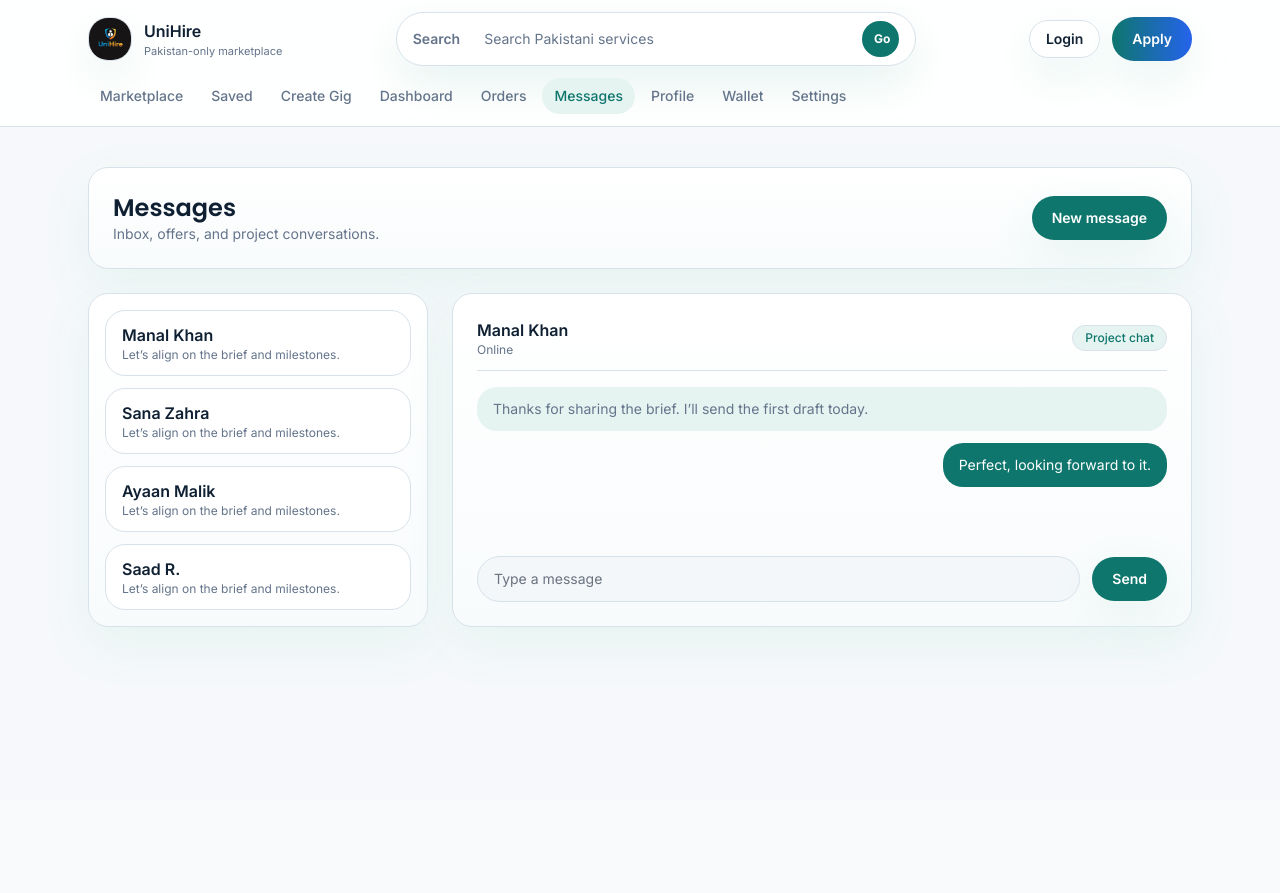
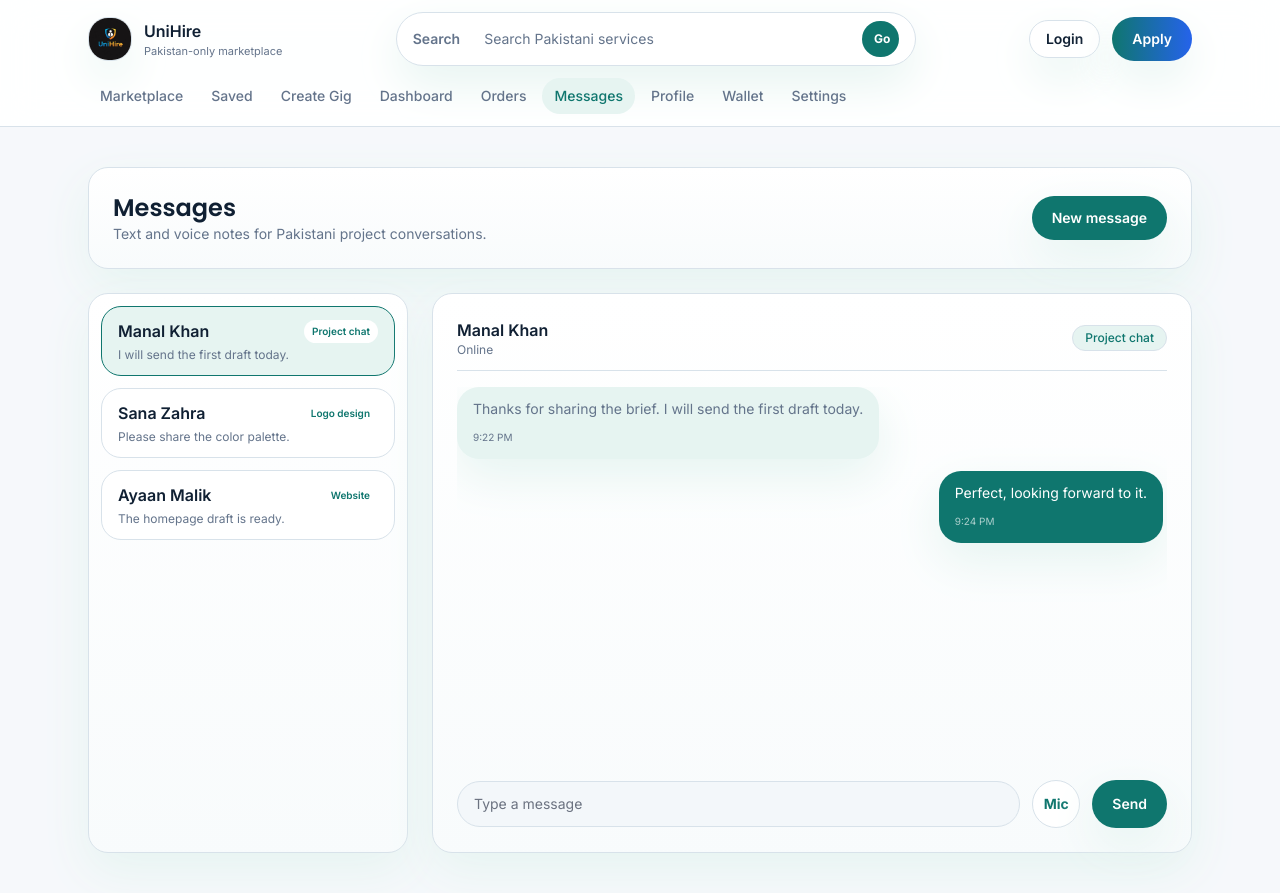
Before and after one commit to manalk14322-max/gig, a React (Vite) app in the folder gig-system/client/: page /gig/messages in a window 1280 px wide. Before the commit the page ends 800 px from the top, so only its background shows below. Built offline with nearby package versions, Linux system fonts and the light colour scheme; no server answers.

Commit message:
Add voice messages to chat

```diff
--- a/gig-system/client/src/pages/Messages.jsx
+++ b/gig-system/client/src/pages/Messages.jsx
@@ -1,50 +1,292 @@
+import { useRef, useState } from 'react';
+
+const initialConversations = [
+  {
+    id: 'chat-1',
+    name: 'Manal Khan',
+    status: 'Online',
+    tag: 'Project chat',
+    lastMessage: 'I will send the first draft today.',
+    messages: [
+      {
+        id: 'm-1',
+        type: 'text',
+        from: 'them',
+        text: 'Thanks for sharing the brief. I will send the first draft today.',
+        time: '9:22 PM',
+      },
+      {
+        id: 'm-2',
+        type: 'text',
+        from: 'me',
+        text: 'Perfect, looking forward to it.',
+        time: '9:24 PM',
+      },
+    ],
+  },
+  {
+    id: 'chat-2',
+    name: 'Sana Zahra',
+    status: 'Replies in minutes',
+    tag: 'Logo design',
+    lastMessage: 'Please share the color palette.',
+    messages: [
+      { id: 'm-3', type: 'text', from: 'them', text: 'Please share the color palette.', time: '8:10 PM' },
+    ],
+  },
+  {
+    id: 'chat-3',
+    name: 'Ayaan Malik',
+    status: 'Away',
+    tag: 'Website',
+    lastMessage: 'The homepage draft is ready.',
+    messages: [
+      { id: 'm-4', type: 'text', from: 'them', text: 'The homepage draft is ready.', time: '7:45 PM' },
+    ],
+  },
+];
+
+function nowTime() {
+  return new Date().toLocaleTimeString('en-PK', { hour: 'numeric', minute: '2-digit' });
+}
+
+function VoiceBubble({ message }) {
+  return (
+    <div className="min-w-[220px] space-y-2">
+      <div className="flex items-center gap-3">
+        <span className={`grid h-9 w-9 place-items-center rounded-full ${message.from === 'me' ? 'bg-white/20' : 'bg-primary/10'}`}>
+          <span className="h-3 w-3 rounded-full bg-current" />
+        </span>
+        <div className="flex-1">
+          <audio controls src={message.audioUrl} className="h-9 w-full min-w-0" />
+        </div>
+      </div>
+      <p className={`text-[11px] ${message.from === 'me' ? 'text-white/70' : 'text-muted'}`}>
+        Voice message {message.duration ? `- ${message.duration}s` : ''}
+      </p>
+    </div>
+  );
+}
+
 export default function Messages() {
+  const [conversations, setConversations] = useState(initialConversations);
+  const [activeId, setActiveId] = useState(initialConversations[0].id);
+  const [messageText, setMessageText] = useState('');
+  const [recording, setRecording] = useState(false);
+  const [recordingSeconds, setRecordingSeconds] = useState(0);
+  const [recordingError, setRecordingError] = useState('');
+  const recorderRef = useRef(null);
+  const chunksRef = useRef([]);
+  const timerRef = useRef(null);
+  const secondsRef = useRef(0);
+
+  const activeChat = conversations.find((chat) => chat.id === activeId) || conversations[0];
+
+  const updateActiveChat = (updater) => {
+    setConversations((prev) => prev.map((chat) => (chat.id === activeId ? updater(chat) : chat)));
+  };
+
+  const sendText = () => {
+    const text = messageText.trim();
+    if (!text) return;
+    const nextMessage = {
+      id: `text-${Date.now()}`,
+      type: 'text',
+      from: 'me',
+      text,
+      time: nowTime(),
+    };
+    updateActiveChat((chat) => ({
+      ...chat,
+      lastMessage: text,
+      messages: [...chat.messages, nextMessage],
+    }));
+    setMessageText('');
+  };
+
+  const startRecording = async () => {
+    setRecordingError('');
+    if (!navigator.mediaDevices?.getUserMedia || !window.MediaRecorder) {
+      setRecordingError('Voice recording is not supported in this browser.');
+      return;
+    }
+
+    try {
+      const stream = await navigator.mediaDevices.getUserMedia({ audio: true });
+      const recorder = new MediaRecorder(stream);
+      chunksRef.current = [];
+
+      recorder.ondataavailable = (event) => {
+        if (event.data.size > 0) chunksRef.current.push(event.data);
+      };
+
+      recorder.onstop = () => {
+        stream.getTracks().forEach((track) => track.stop());
+        clearInterval(timerRef.current);
+        const audioBlob = new Blob(chunksRef.current, { type: recorder.mimeType || 'audio/webm' });
+        if (!audioBlob.size) return;
+        const audioUrl = URL.createObjectURL(audioBlob);
+        const duration = secondsRef.current || 1;
+        const voiceMessage = {
+          id: `voice-${Date.now()}`,
+          type: 'voice',
+          from: 'me',
+          audioUrl,
+          duration,
+          time: nowTime(),
+        };
+        updateActiveChat((chat) => ({
+          ...chat,
+          lastMessage: 'Voice message',
+          messages: [...chat.messages, voiceMessage],
+        }));
+        setRecordingSeconds(0);
+      };
+
+      recorderRef.current = recorder;
+      recorder.start();
+      setRecording(true);
+      setRecordingSeconds(0);
+      secondsRef.current = 0;
+      timerRef.current = setInterval(() => {
+        secondsRef.current += 1;
+        setRecordingSeconds(secondsRef.current);
+      }, 1000);
+    } catch {
+      setRecordingError('Microphone permission is needed to send a voice message.');
+    }
+  };
+
+  const stopRecording = () => {
+    if (!recorderRef.current || recorderRef.current.state === 'inactive') return;
+    recorderRef.current.stop();
+    setRecording(false);
+  };
+
+  const cancelRecording = () => {
+    if (recorderRef.current && recorderRef.current.state !== 'inactive') {
+      recorderRef.current.onstop = null;
+      recorderRef.current.stream?.getTracks().forEach((track) => track.stop());
+      recorderRef.current.stop();
+    }
+    clearInterval(timerRef.current);
+    chunksRef.current = [];
+    secondsRef.current = 0;
+    setRecording(false);
+    setRecordingSeconds(0);
+  };
+
   return (
     <div className="space-y-6">
-      <section className="card p-6">
+      <section className="card p-5 sm:p-6">
         <div className="flex flex-col gap-4 md:flex-row md:items-center md:justify-between">
           <div>
             <h1 className="font-display text-2xl font-semibold">Messages</h1>
-            <p className="text-sm text-muted">Inbox, offers, and project conversations.</p>
+            <p className="text-sm text-muted">Text and voice notes for Pakistani project conversations.</p>
           </div>
-          <button className="btn-primary text-sm">New message</button>
+          <button className="btn-primary text-sm" type="button">
+            New message
+          </button>
         </div>
       </section>
 
-      <section className="grid gap-6 lg:grid-cols-[340px,1fr]">
-        <div className="card p-4 space-y-3">
-          {['Manal Khan', 'Sana Zahra', 'Ayaan Malik', 'Saad R.'].map((item) => (
-            <button key={item} className="w-full rounded-2xl border border-border-color bg-card-bg px-4 py-3 text-left">
-              <p className="font-semibold text-ink">{item}</p>
-              <p className="text-xs text-muted">Let’s align on the brief and milestones.</p>
+      <section className="grid gap-6 lg:grid-cols-[320px,1fr]">
+        <div className="card hide-scrollbar flex gap-3 overflow-x-auto p-3 lg:block lg:space-y-3 lg:overflow-visible">
+          {conversations.map((chat) => (
+            <button
+              key={chat.id}
+              className={`min-w-[240px] rounded-2xl border px-4 py-3 text-left transition lg:w-full lg:min-w-0 ${
+                activeId === chat.id
+                  ? 'border-primary bg-soft'
+                  : 'border-border-color bg-card-bg hover:border-primary/40'
+              }`}
+              onClick={() => setActiveId(chat.id)}
+              type="button"
+            >
+              <div className="flex items-center justify-between gap-3">
+                <p className="font-semibold text-ink">{chat.name}</p>
+                <span className="rounded-full bg-white px-2 py-1 text-[10px] font-semibold text-primary">
+                  {chat.tag}
+                </span>
+              </div>
+              <p className="mt-1 text-xs text-muted">{chat.lastMessage}</p>
             </button>
           ))}
         </div>
 
-        <div className="card flex flex-col gap-4 p-6">
+        <div className="card flex min-h-[560px] flex-col gap-4 p-4 sm:p-6">
           <div className="flex flex-col gap-2 border-b border-border-color pb-3 sm:flex-row sm:items-center sm:justify-between">
             <div>
-              <p className="font-semibold text-ink">Manal Khan</p>
-              <p className="text-xs text-muted">Online</p>
+              <p className="font-semibold text-ink">{activeChat.name}</p>
+              <p className="text-xs text-muted">{activeChat.status}</p>
             </div>
-            <span className="tag">Project chat</span>
+            <span className="tag w-fit">{activeChat.tag}</span>
           </div>
 
-          <div className="flex-1 space-y-3 text-sm">
-            <div className="rounded-2xl bg-soft px-4 py-3 text-muted">
-              Thanks for sharing the brief. I’ll send the first draft today.
+          <div className="flex-1 space-y-3 overflow-y-auto pr-1 text-sm">
+            {activeChat.messages.map((message) => (
+              <div
+                key={message.id}
+                className={`flex ${message.from === 'me' ? 'justify-end' : 'justify-start'}`}
+              >
+                <div
+                  className={`max-w-[88%] rounded-[22px] px-4 py-3 shadow-soft sm:max-w-[70%] ${
+                    message.from === 'me' ? 'bg-primary text-white' : 'bg-soft text-muted'
+                  }`}
+                >
+                  {message.type === 'voice' ? <VoiceBubble message={message} /> : <p>{message.text}</p>}
+                  <p className={`mt-2 text-[10px] ${message.from === 'me' ? 'text-white/65' : 'text-muted'}`}>
+                    {message.time}
+                  </p>
+                </div>
+              </div>
+            ))}
+          </div>
+
+          {recording && (
+            <div className="flex flex-col gap-3 rounded-[22px] border border-primary/20 bg-soft p-4 sm:flex-row sm:items-center sm:justify-between">
+              <div>
+                <p className="text-sm font-semibold text-primary">Recording voice message</p>
+                <p className="text-xs text-muted">{recordingSeconds}s recorded</p>
+              </div>
+              <div className="grid gap-2 sm:flex">
+                <button className="btn-ghost text-sm" type="button" onClick={cancelRecording}>
+                  Cancel
+                </button>
+                <button className="btn-primary text-sm" type="button" onClick={stopRecording}>
+                  Send voice
+                </button>
+              </div>
             </div>
-            <div className="ml-auto w-fit rounded-2xl bg-primary px-4 py-3 text-white">
-              Perfect, looking forward to it.
-            </div>
-          </div>
+          )}
+
+          {recordingError && <p className="rounded-2xl bg-amber-100 px-4 py-3 text-sm text-amber-700">{recordingError}</p>}
 
           <div className="flex flex-col gap-3 sm:flex-row sm:items-center">
             <input
-              className="flex-1 rounded-full border border-border-color bg-[#F3F7FA] px-4 py-3 text-sm"
+              className="flex-1 rounded-full border border-border-color bg-[#F3F7FA] px-4 py-3 text-sm outline-none focus:border-primary focus:ring-2 focus:ring-primary/10"
               placeholder="Type a message"
+              value={messageText}
+              onChange={(event) => setMessageText(event.target.value)}
+              onKeyDown={(event) => {
+                if (event.key === 'Enter') sendText();
+              }}
             />
-            <button className="btn-primary text-sm">Send</button>
+            <div className="grid grid-cols-[auto,1fr] gap-3 sm:flex">
+              <button
+                className={`grid h-12 w-12 place-items-center rounded-full border text-sm font-bold transition ${
+                  recording ? 'border-primary bg-primary text-white' : 'border-border-color bg-white text-primary'
+                }`}
+                type="button"
+                onClick={recording ? stopRecording : startRecording}
+                aria-label={recording ? 'Stop voice recording' : 'Record voice message'}
+              >
+                Mic
+              </button>
+              <button className="btn-primary text-sm" type="button" onClick={sendText}>
+                Send
+              </button>
+            </div>
           </div>
         </div>
       </section>
```
